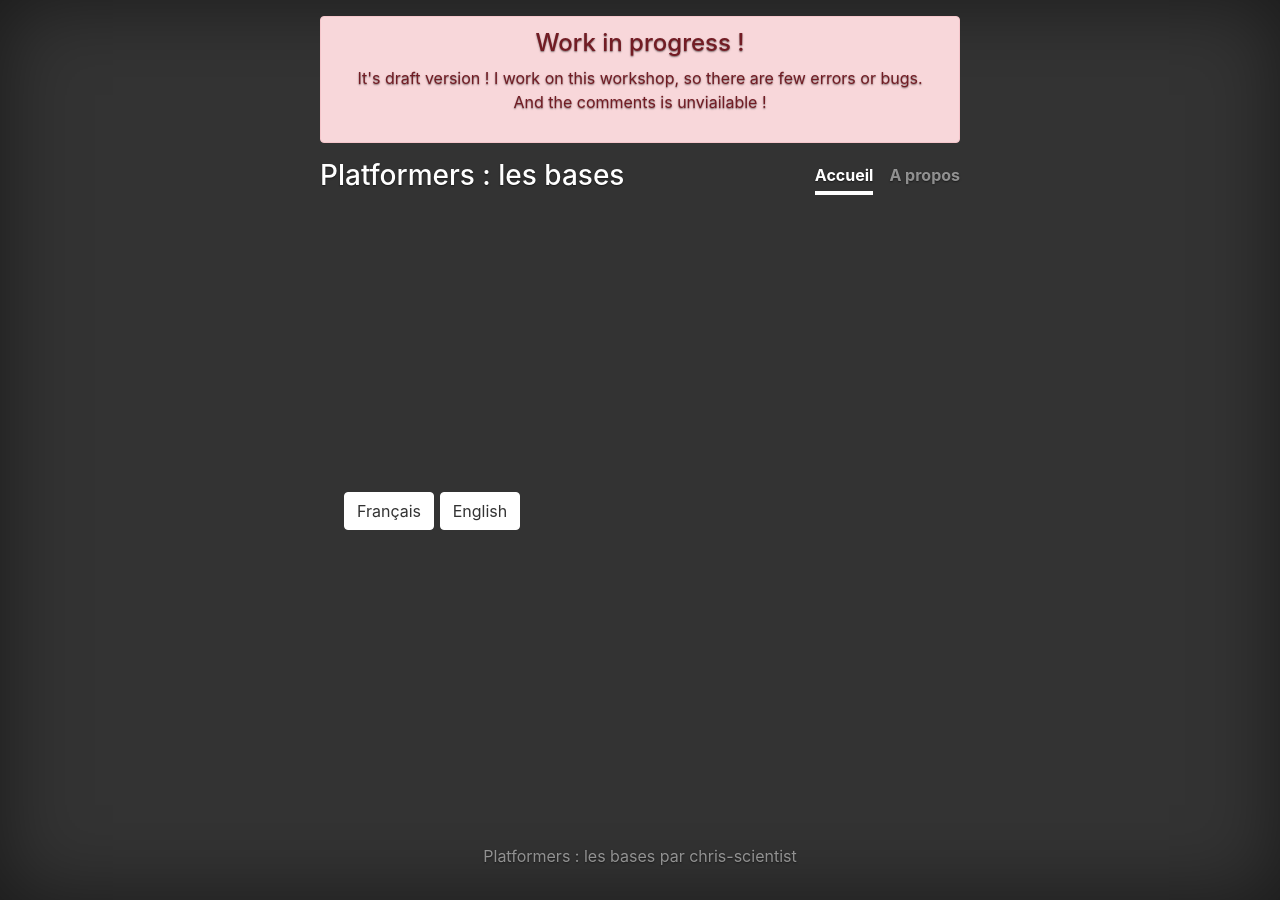
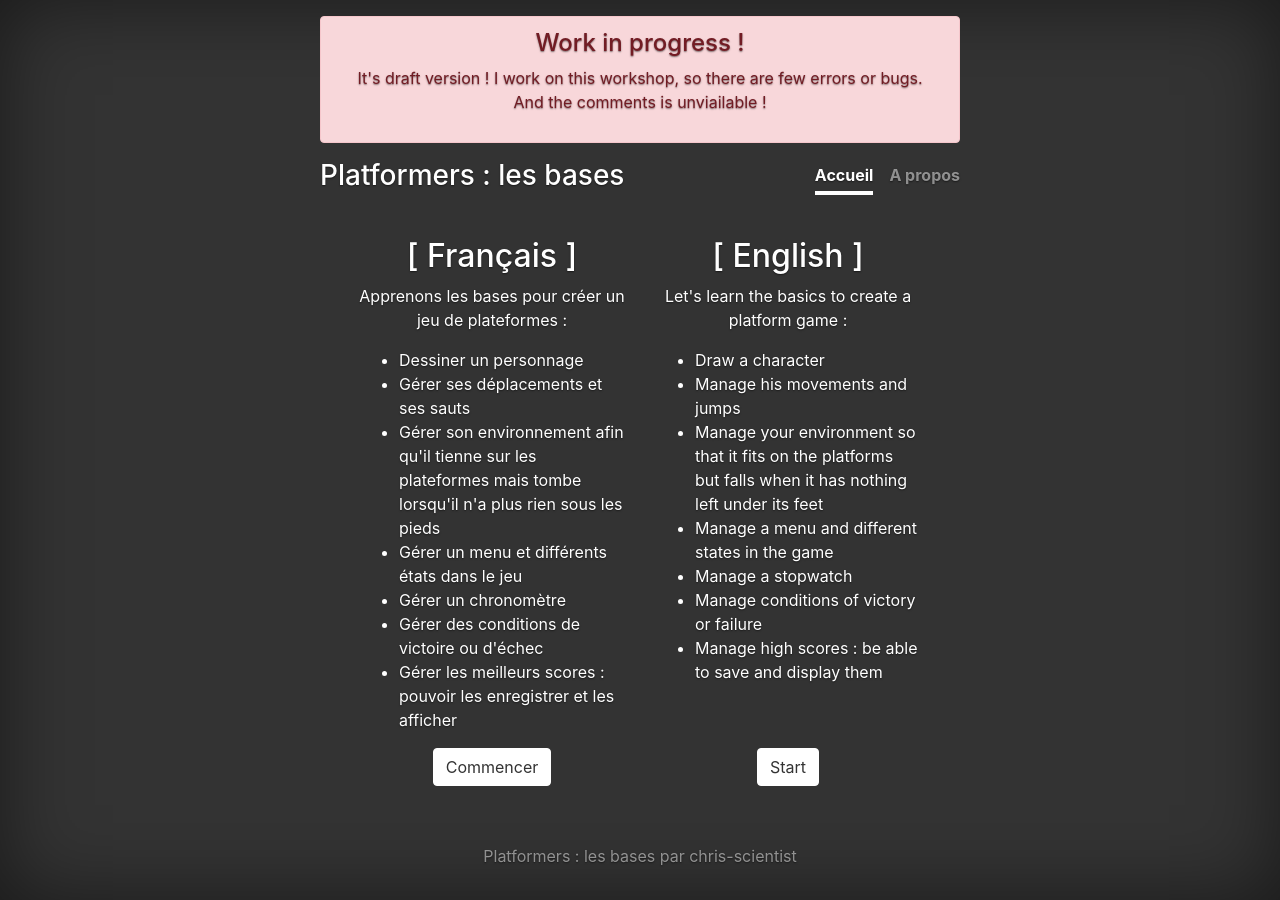
Before and after one commit to chris-scientist/gb-platformer-ws-01, a Jekyll site: the page built from docs/index.md, in a window 1280 px wide. Built offline with Jekyll 4.4.1, drawn with Linux system fonts in a browser that asks for light colours.

Commit message:
Update CSS et page d'accueil

```diff
--- a/docs/css/default.css
+++ b/docs/css/default.css
@@ -79,6 +79,14 @@ blockquote p {
 	margin: 0;
 }
 
+.home {
+	text-align: center;
+}
+
+.home ul li {
+	text-align: left;
+}
+
 /* ******************************************************** */
 /* Source code                                              */
 /* ******************************************************** */
--- a/docs/index.md
+++ b/docs/index.md
@@ -4,7 +4,57 @@ title: Accueil
 permalink: /
 ---
 
-<p class="lead" >
-	<a href="{{ site.url }}/fr/introduction/" role="button" class="btn btn-secondary" >Français</a>
-	<a href="{{ site.url }}/en/introduction/" role="button" class="btn btn-secondary" >English</a>
-</p>
+<div class="container home" >
+	<div class="row" >
+		<div class="col-sm-6" >
+			<h2>[ Français ]</h2>
+		</div>
+		<div class="col-sm-6" >
+			<h2>[ English ]</h2>
+		</div>
+	</div>
+	<div class="row" >
+		<div class="col-sm-6" >
+			<p>Apprenons les bases pour créer un jeu de plateformes :</p>
+		</div>
+		<div class="col-sm-6" >
+			<p>Let's learn the basics to create a platform game :</p>
+		</div>
+	</div>
+	<div class="row" >
+		<div class="col-sm-6" >
+			<ul>
+				<li>Dessiner un personnage</li>
+				<li>Gérer ses déplacements et ses sauts</li>
+				<li>Gérer son environnement afin qu'il tienne sur les plateformes mais tombe lorsqu'il n'a plus rien sous les pieds</li>
+				<li>Gérer un menu et différents états dans le jeu</li>
+				<li>Gérer un chronomètre</li>
+				<li>Gérer des conditions de victoire ou d'échec</li>
+				<li>Gérer les meilleurs scores : pouvoir les enregistrer et les afficher</li>
+			</ul>
+		</div>
+		<div class="col-sm-6" >
+			<ul>
+				<li>Draw a character</li>
+				<li>Manage his movements and jumps</li>
+				<li>Manage your environment so that it fits on the platforms but falls when it has nothing left under its feet</li>
+				<li>Manage a menu and different states in the game</li>
+				<li>Manage a stopwatch</li>
+				<li>Manage conditions of victory or failure</li>
+				<li>Manage high scores : be able to save and display them</li>
+			</ul>
+		</div>
+	</div>
+	<div class="row" >
+		<div class="col-sm-6" >
+			<p class="lead" >
+				<a href="{{ site.url }}/fr/introduction/" role="button" class="btn btn-secondary" >Commencer</a>
+			</p>
+		</div>
+		<div class="col-sm-6" >
+			<p class="lead" >
+				<a href="{{ site.url }}/en/introduction/" role="button" class="btn btn-secondary" >Start</a>
+			</p>
+		</div>
+	</div>
+</div>
```
